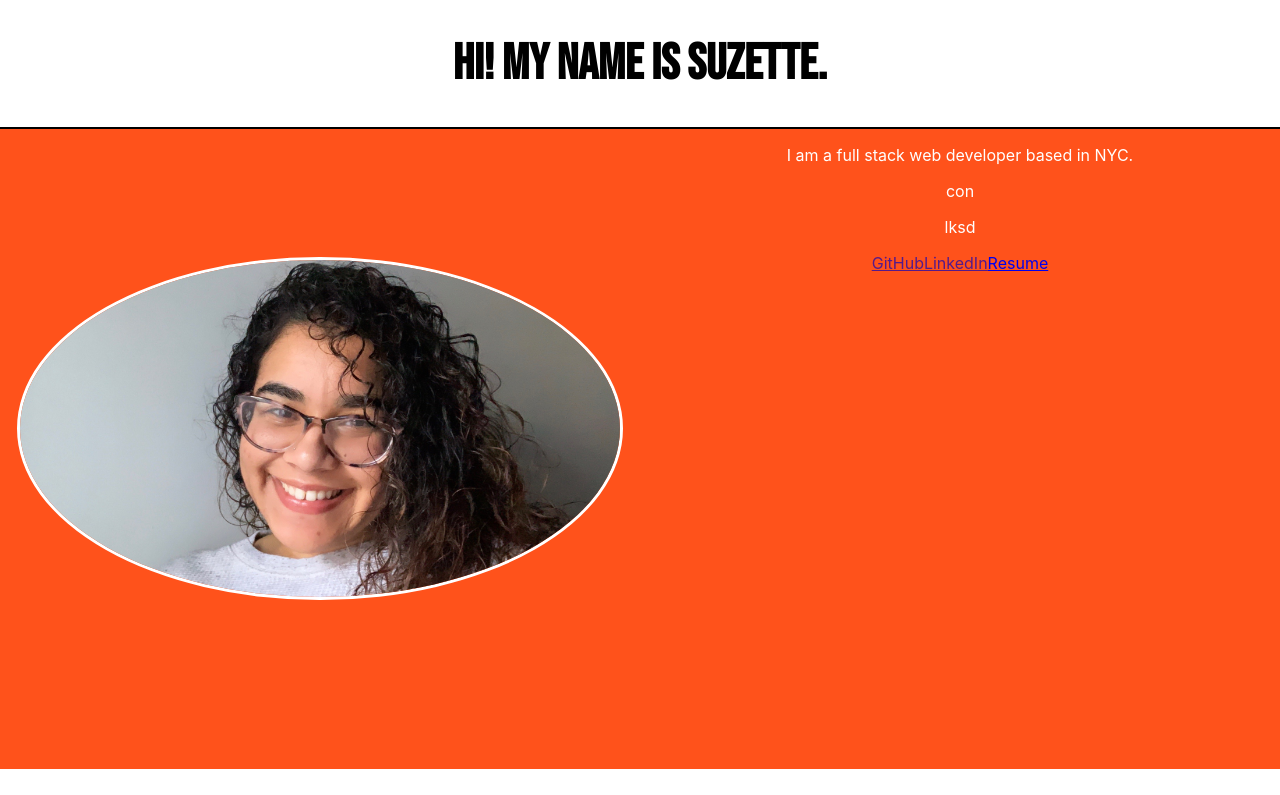
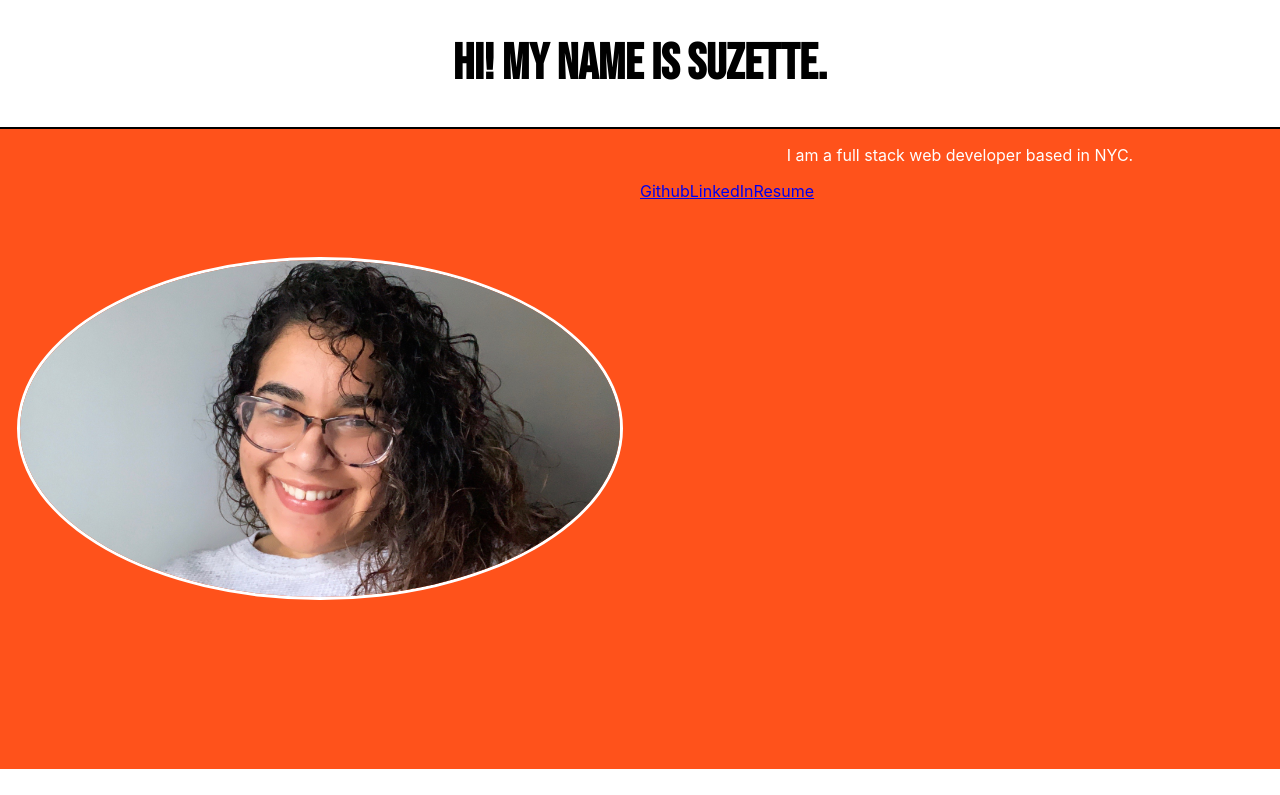
Before and after one commit to durdonadjalilova/personal-portfolio, a React (Create React App) app: page /portfolio in a window 1280 px wide. Shown: the top 795 px of the page. Built offline with nearby package versions, Linux system fonts and the light colour scheme.

Commit message:
modified links to open in new tab when clicked

```diff
--- a/src/components/About.jsx
+++ b/src/components/About.jsx
@@ -1,6 +1,6 @@
 import React from 'react'
 import Selfie from '../additional/selfie.jpeg'
-import { Link } from 'react-router-dom'
+import { Switch, Route, Link } from 'react-router-dom'
 import Resume from '../additional/resume.pdf'
 
 const About = () => (
@@ -12,13 +12,13 @@ const About = () => (
             </div>
             <div className='aboutTxt'>
                 <p>I am a full stack web developer based in NYC.</p>
-                <p>con</p>
-                <p>lksd</p>
+                {/* <p>con</p>
+                <p>lksd</p> */}
 
                 <div className='links'>
-                    <Link>GitHub</Link>
-                    <Link>LinkedIn</Link>
-                    <Link to={Resume}>Resume</Link>
+                    <a style={{ display: "table-cell" }} href="https://www.github.com/sislam16" target="_blank">Github</a>
+                    <a style={{ display: "table-cell" }} href="https://www.linkedin.com/in/suzetteislam" target="_blank">LinkedIn</a>
+                    <a style={{ display: "table-cell" }} href={Resume} target="_blank">Resume</a>
                 </div>
 
             </div>
```
